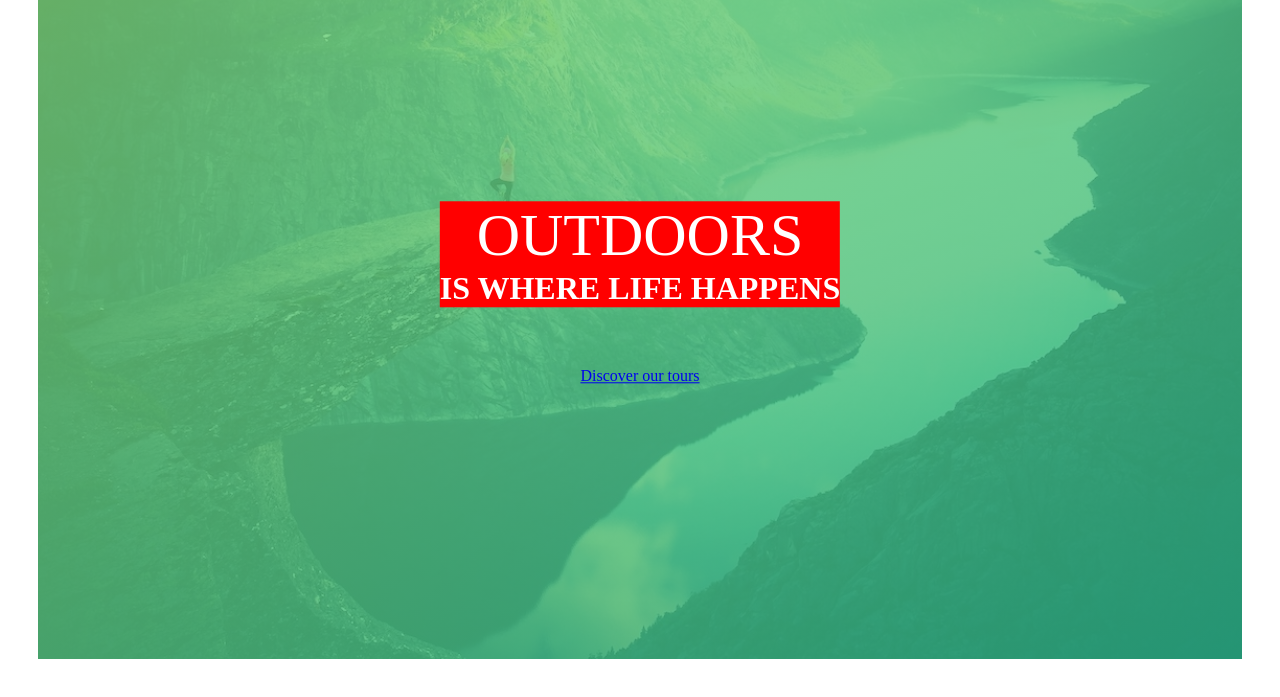
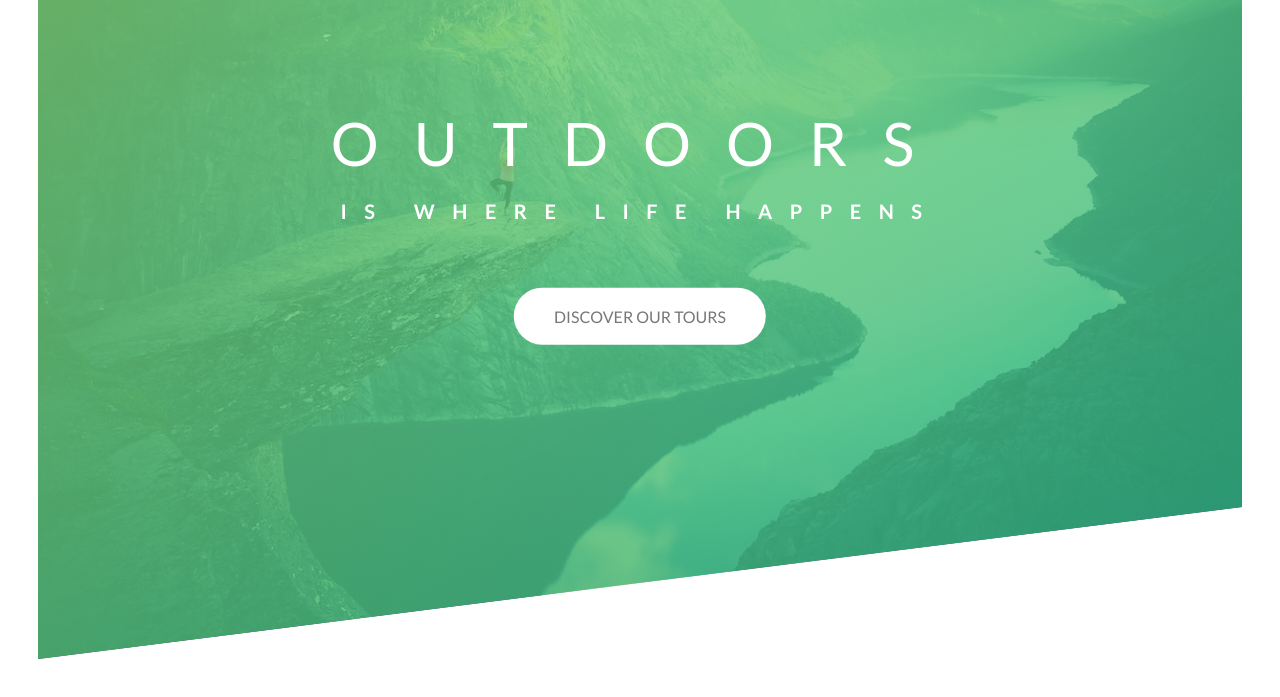
Before and after one commit to Oyedare/My-first-website-on-github, a plain HTML site: page index.html in a window 1280 px wide. Shown: the part 131-828 px from the top of the page. Drawn offline with Linux system fonts and the light colour scheme.

Commit message:
half done

```diff
--- a/index.css
+++ b/index.css
@@ -7,6 +7,9 @@
 body{
     box-sizing: border-box;
     padding: 30px;
+    font-family: "lato" , sans-serif;
+    line-height: 1.7;
+    color: #777;
 }
 .logo{
     height: 35px;
@@ -23,22 +26,44 @@ url(img/hero-small.jpg);
 background-size: cover;
 background-position: top;
 position: relative;
+clip-path: polygon(0 0, 100% 0, 100% 75vh, 0% 100%);
 }
 .text-box{
     position: absolute;
     left: 50%;
-    top: 50%;
+    top: 40%;
     transform: translate(-50%, -50%);
     text-align: center;
 }
 .heading-primary{
     color: #fff;
     text-transform: uppercase;
-    background-color: red;
     margin-bottom: 60px;
 }
 .primary-main{
     display: block;
     font-size: 60px;
     font-weight: 400;
+    letter-spacing: 35px;
 }
+.primary-sub{
+    display: block;
+    font-size: 20px;
+    font-weight: 700;
+    letter-spacing: 17.5px;
+}
+.btn,
+.btn:link,
+.btn:visited{
+text-transform: uppercase;
+text-decoration: none;
+padding: 15px 40px;
+display:inline-block ;
+border-radius: 100px;
+font-size: 16px;
+
+}
+.btn-white{
+    background-color: white;
+    color: #777;
+}
--- a/index.html
+++ b/index.html
@@ -20,7 +20,7 @@
                 <span class="primary-main">Outdoors</span>
                 <spam class="primary-sub">is where life happens</spam>
             </h1>
-            <a href="#" class="btn">Discover our tours</a>
+            <a href="#" class="btn btn-white">Discover our tours</a>
         </div>
     </header>
 </body>
```
